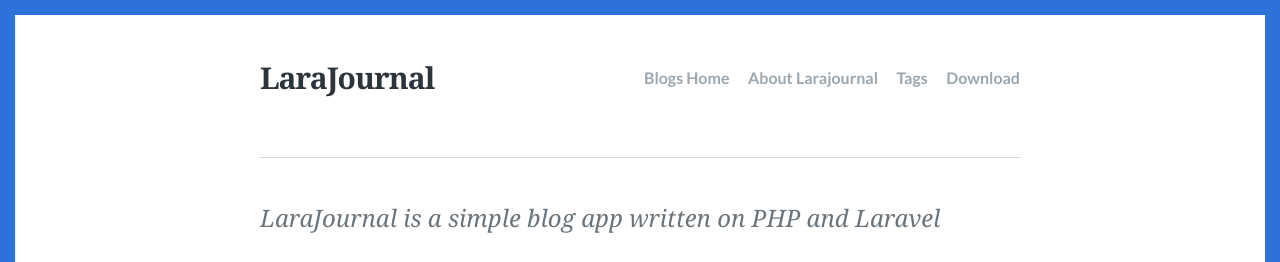
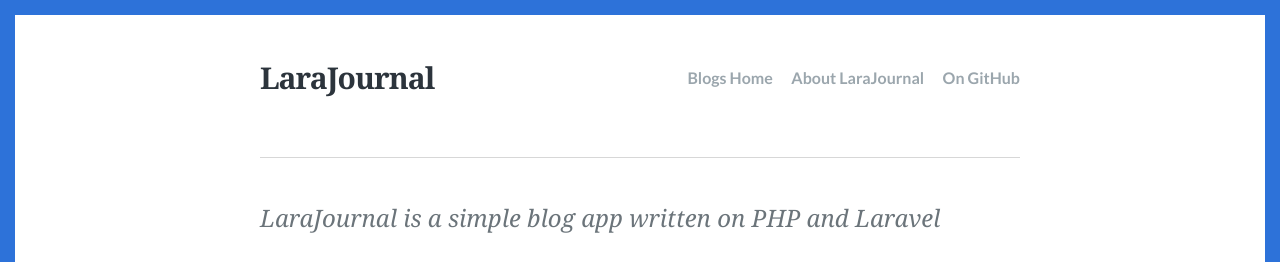
Before and after one commit to larajournal/blog, a Jekyll site: the page built from index.html, in a window 1280 px wide and 900 px high. Shown: the top 262 px of the window. Built offline with Jekyll 4.4.1, drawn with Linux system fonts in a browser that asks for light colours; the list of posts is cut into pages by our own code.

Commit message:
Update links in navbar (#3)

```diff
--- a/_config.yml
+++ b/_config.yml
@@ -30,12 +30,10 @@ google_analytics: "G-3712TB0863"
 navigation:
   - text: Blogs Home
     url: /
-  - text: About Larajournal
+  - text: About LaraJournal
     url: https://larajournal.github.io
-  - text: Tags
-    url: /tags/
-  - text: Download
-    url: https://github.com/JustGoodThemes/Scriptor-Jekyll-Theme
+  - text: On GitHub
+    url: https://github.com/larajournal/larajournal
 
 # The shortname for your Disqus site to enable comments.
 disqus: larajournal
```
